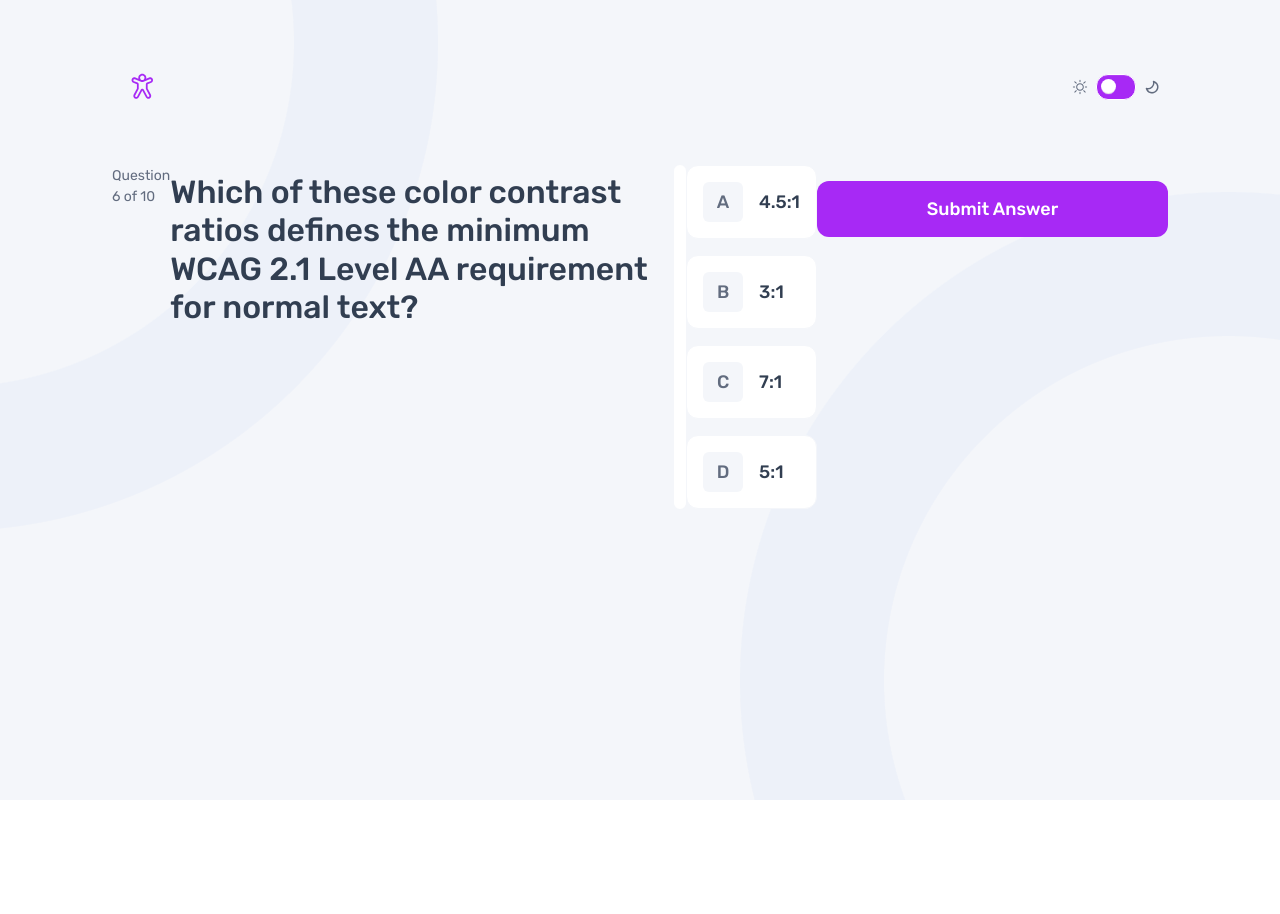
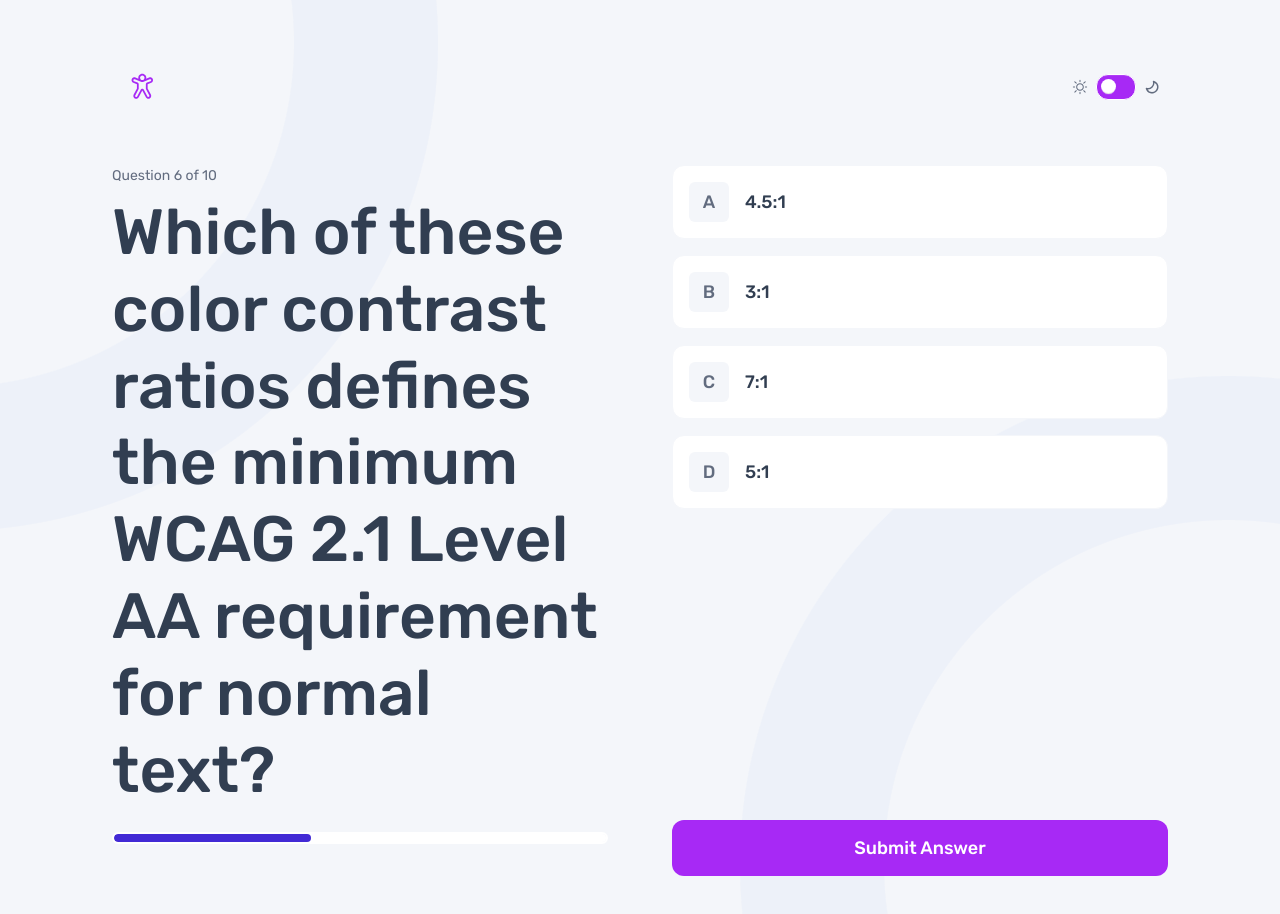
Before and after one commit to Praise25/Quiz-app-v2, a Next.js app: page /questions in a window 1280 px wide. Shown: the top 914 px of the page. Before the commit the page ends 800 px from the top, so only its background shows below. Built offline with nearby package versions, Linux system fonts and the light colour scheme.

Commit message:
feat: implement responsiveness from mobile up to 1024px screens

```diff
--- a/src/app/questions/page.tsx
+++ b/src/app/questions/page.tsx
@@ -44,27 +44,32 @@ export default function Questions() {
   const { activeSubject } = useContext(AppContext);
 
   return (
-    <main className="mt-8 relative z-100 lg:flex lg:mt-12 ">
+    <main className="mt-8 relative z-100 lg:flex lg:mt-12 gap-16">
+      <div className="lg:flex lg:flex-col lg:flex-1 lg:justify-between">
+        <div>
           <p
             className={`${rubikItalic.className} text-sm/[150%] text-(--grey-500)`}
           >
             Question 6 of 10
           </p>
           <h1
-        className={`${rubikMedium.className} text-[1.25rem]/[120%] mt-2 mb-6 lg:text-[2rem]`}
+            className={`${rubikMedium.className} text-[1.25rem]/[120%] mt-2 mb-6 lg:text-[2.25rem] xl:text-[4rem]`}
           >
-        Which of these color contrast ratios defines the minimum WCAG 2.1 Level
-        AA requirement for normal text?
+            Which of these color contrast ratios defines the minimum WCAG 2.1
+            Level AA requirement for normal text?
           </h1>
+        </div>
 
-      <div className="flex border-6 border-white rounded-full">
+        <div className="flex border-6 border-white rounded-full lg:mb-20 lg:border-2">
           <progress
             className={`progress progress-primary w-full ${activeSubject?.iconColor} bg-(--white)`}
             value="40"
             max="100"
           ></progress>
         </div>
+      </div>
 
+      <div className="lg:flex lg:flex-col lg:flex-1">
         <ul className="mt-10 flex flex-col gap-4 lg:flex-1 lg:mt-0 ">
           {activeQuestion.options.map((option, index) => (
             <li
@@ -88,6 +93,7 @@ export default function Questions() {
         >
           Submit Answer
         </button>
+      </div>
     </main>
   );
 }
```
Lines whose indentation alone changed are shown as unchanged.
